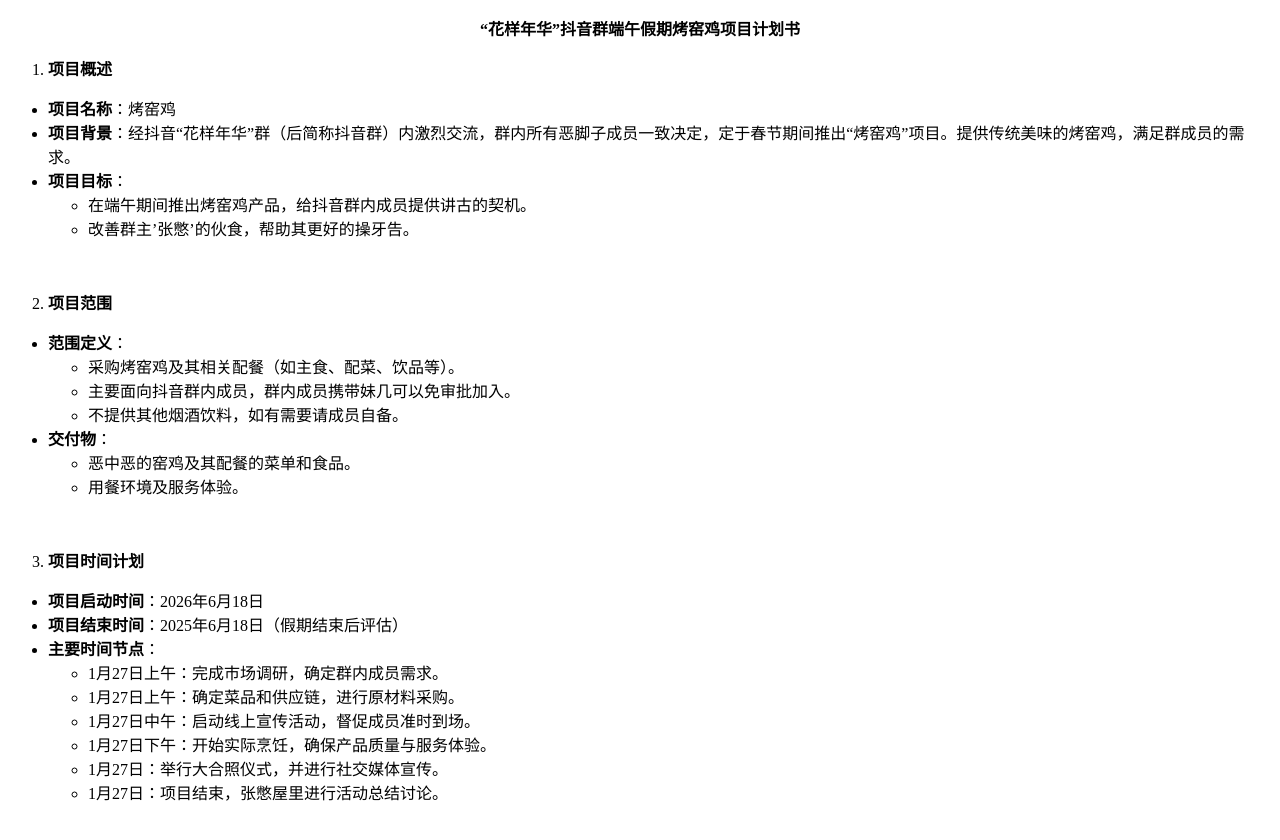
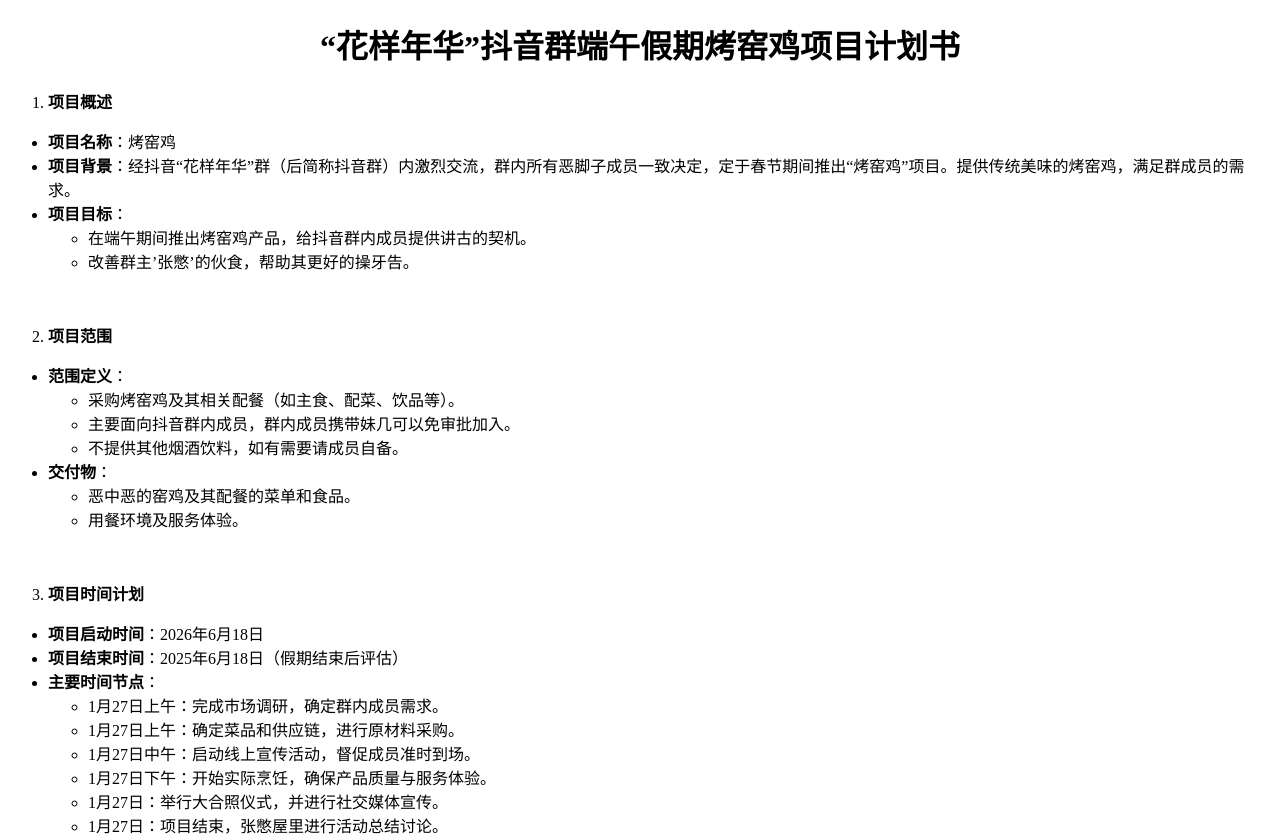
Before and after one commit to NoHair-a/tycho-zhou, a plain HTML site: page index.html in a window 1280 px wide. Shown: the top 840 px of the page. Drawn offline with Linux system fonts and the light colour scheme; a script that the page names is missing; a small style sheet from the web is missing.

Commit message:
Update index.html

```diff
--- a/index.html
+++ b/index.html
@@ -7,7 +7,7 @@
 </head>
 <body>
 
-<p style="text-align: center;"><strong>&ldquo;花样年华&rdquo;抖音群端午假期烤窑鸡项目计划书</strong></p>
+<h1 style="text-align: center;">&ldquo;花样年华&rdquo;抖音群端午假期烤窑鸡项目计划书</h1>
 <ol>
 <li><strong> </strong><strong>项目概述</strong></li>
 </ol>
```
